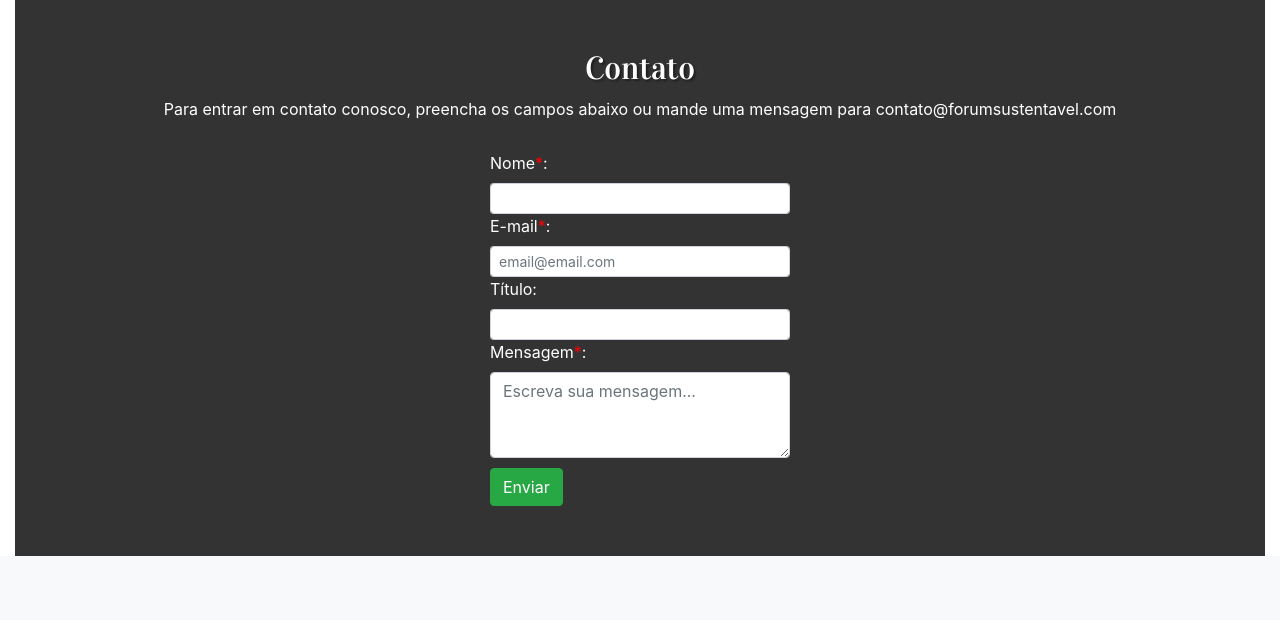
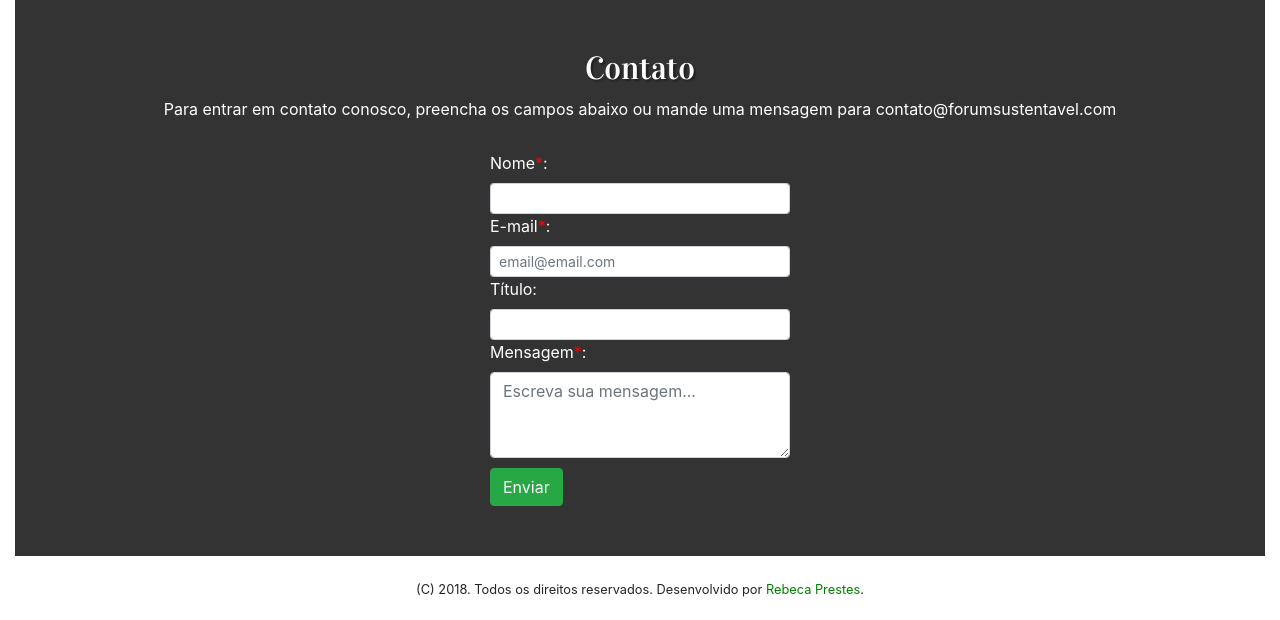
Before and after one commit to bkprestes/bkprestes.github.io, a PHP site: page /day2/index.html in a window 1280 px wide. Shown: the part 922-1542 px from the top of the page. Before the commit the page ends 1478 px from the top, so only its background shows below. Run offline with PHP 8.4, Linux system fonts and the light colour scheme; some libraries are stand-ins or nearby versions.

Commit message:
adicionado footer

```diff
--- a/day2/day2.css
+++ b/day2/day2.css
@@ -107,3 +107,14 @@ span.obrigatorio{
 button.botao-contato{
 	margin-top: 10px;
 }
+
+/*footer*/
+
+footer{
+	text-align: center;
+	padding: 20px 0 20px 0;
+}
+
+footer a{
+	color: green;
+}
--- a/day2/index.html
+++ b/day2/index.html
@@ -84,6 +84,12 @@
 		</div>
 	</div>
 
+	<div class="container-fluid">
+		<footer>
+			<small>(C) 2018. Todos os direitos reservados. Desenvolvido por <a href="https://bkprestes.github.io/" target="_blank">Rebeca Prestes</a>.</small>
+		</footer>
+	</div>
+
 
 
 
```
